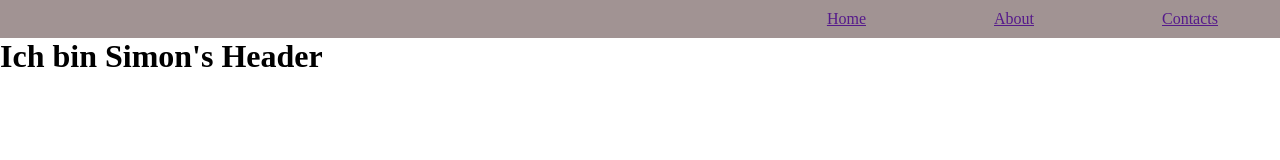
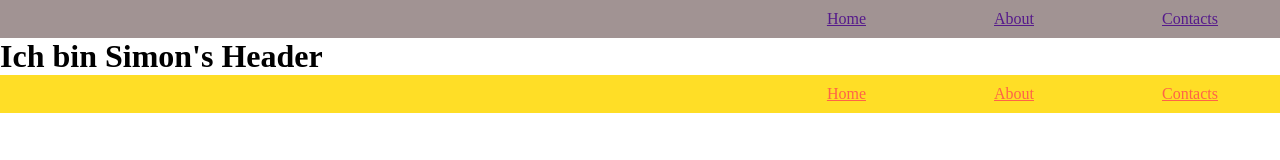
Before and after one commit to helpfulApe/TeamOne, a plain HTML site: page index.html in a window 1280 px wide. Drawn offline with Linux system fonts and the light colour scheme.

Commit message:
added footer with nav and css

```diff
--- a/assets/css/style.css
+++ b/assets/css/style.css
@@ -10,3 +10,12 @@ li{
     display: inline-block;
     padding: 10px 5%;
 }
+
+/* Footer styling */
+footer{
+    background: rgb(255, 222, 38);
+    text-align: right;
+}
+footer nav ul li a{
+    color: tomato;
+}
--- a/index.html
+++ b/index.html
@@ -20,5 +20,14 @@
     <main>
         <h1>Ich bin Simon's Header</h1>
     </main>
+    <footer>
+        <nav>
+            <ul>
+                <li><a href="">Home</a></li>
+                <li><a href="">About</a></li>
+                <li><a href="">Contacts</a></li>
+            </ul>
+        </nav>
+    </footer>
 </body>
 </html>
```
